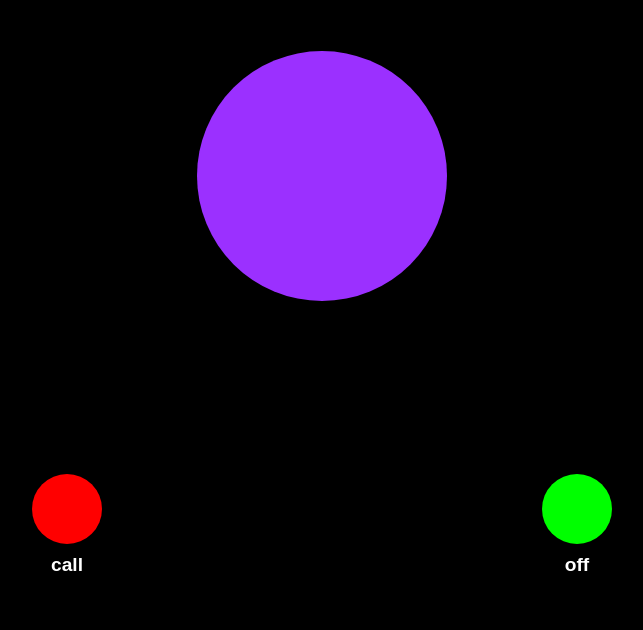
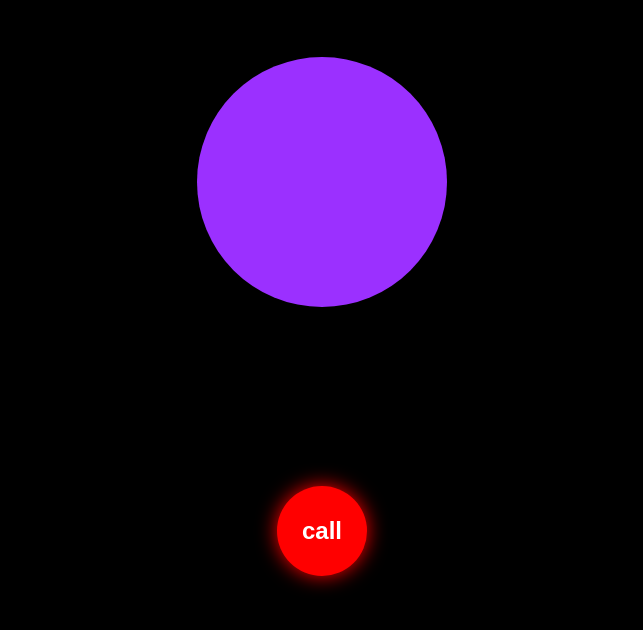
Before and after one commit to ande1000/inteligencia-artifincial-nova.IA-liga-o, a website: page public/index.html in a window 1280 px wide. Shown: the part 124-754 px from the top of the page, without its empty margins (318-961 px from the left). Drawn offline with Linux system fonts and the light colour scheme.

Commit message:
Update style.css

```diff
--- a/public/style.css
+++ b/public/style.css
@@ -52,14 +52,14 @@ main {
     transition: all 0.3s ease;
 }
 
-/* 🔥 NOVAS CORES DO CÍRCULO */
+/* Cores do Círculo */
 .circle.listening {
-    background-color: #00FF00; /* Verde quando ouve você */
+    background-color: #00FF00;
     box-shadow: 0 0 40px #00FF00;
 }
 
 .circle.speaking {
-    background-color: #FF0000; /* Vermelho quando a IA fala */
+    background-color: #FF0000;
     box-shadow: 0 0 40px #FF0000;
     animation: pulse 0.8s infinite alternate;
 }
@@ -71,37 +71,51 @@ main {
 
 footer {
     width: 100%;
-    max-width: 600px;
+    display: flex;
+    justify-content: center;
+    align-items: center;
 }
 
 .btn-container {
     display: flex;
-    justify-content: space-between;
+    justify-content: center;
     width: 100%;
-    padding: 0 10px;
 }
 
+/* Estilo dos Botões (Circulares) */
 button {
     background: none;
     border: none;
     color: #FFF;
     font-weight: bold;
-    font-size: 1.2rem;
+    font-size: 1.5rem;
     cursor: pointer;
+    width: 90px;
+    height: 90px;
+    border-radius: 50%;
     display: flex;
-    flex-direction: column;
+    justify-content: center;
     align-items: center;
-    gap: 10px;
+    transition: all 0.3s ease;
+    text-transform: lowercase;
 }
 
-button::before {
-    content: '';
-    width: 70px;
-    height: 70px;
-    border-radius: 50%;
-    display: block;
+.btn-red {
+    background-color: #FF0000;
+    box-shadow: 0 0 20px #FF0000;
 }
 
-.btn-green::before { background-color: #00FF00; }
-.btn-red::before { background-color: #FF0000; }
-button:active::before { transform: scale(0.9); }
+.btn-green {
+    background-color: #00FF00;
+    color: #000;
+    box-shadow: 0 0 20px #00FF00;
+}
+
+/* Classe para esconder o botão */
+.hidden {
+    display: none !important;
+}
+
+button:active {
+    transform: scale(0.9);
+}
```
